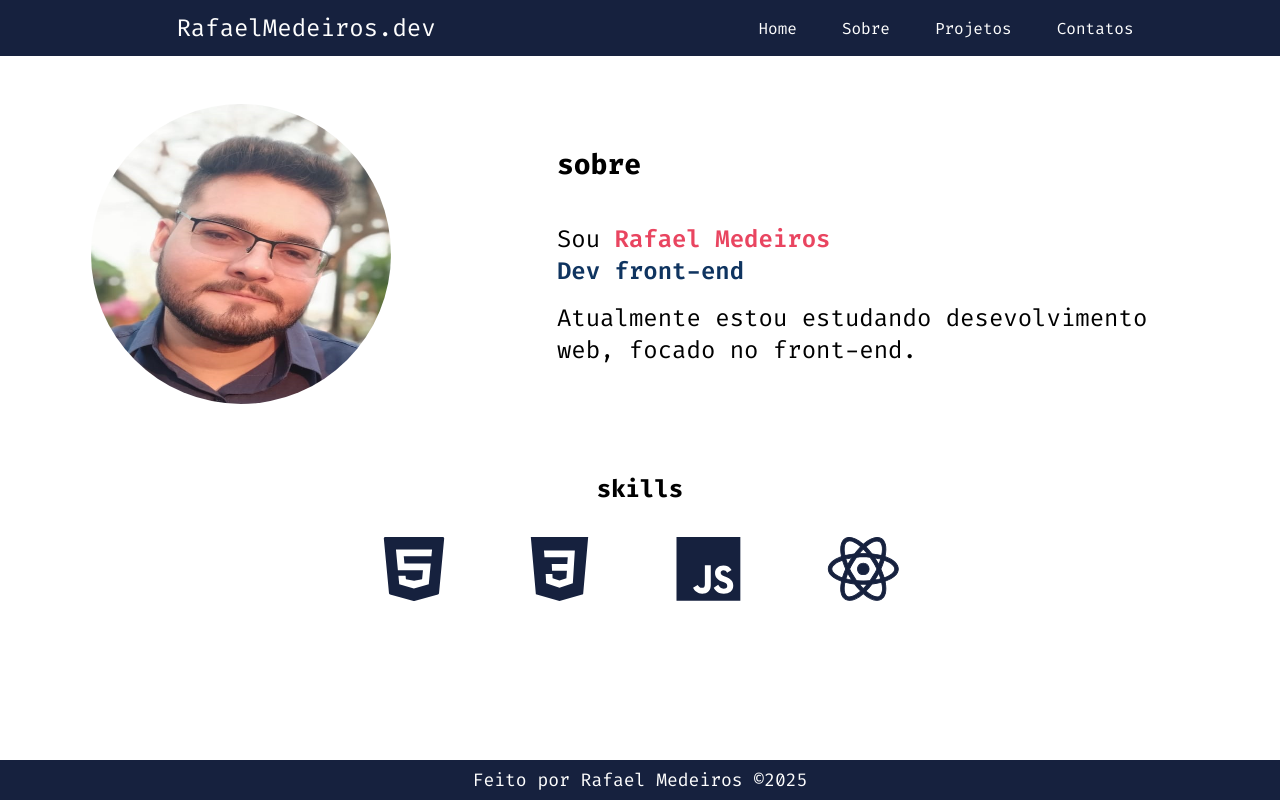
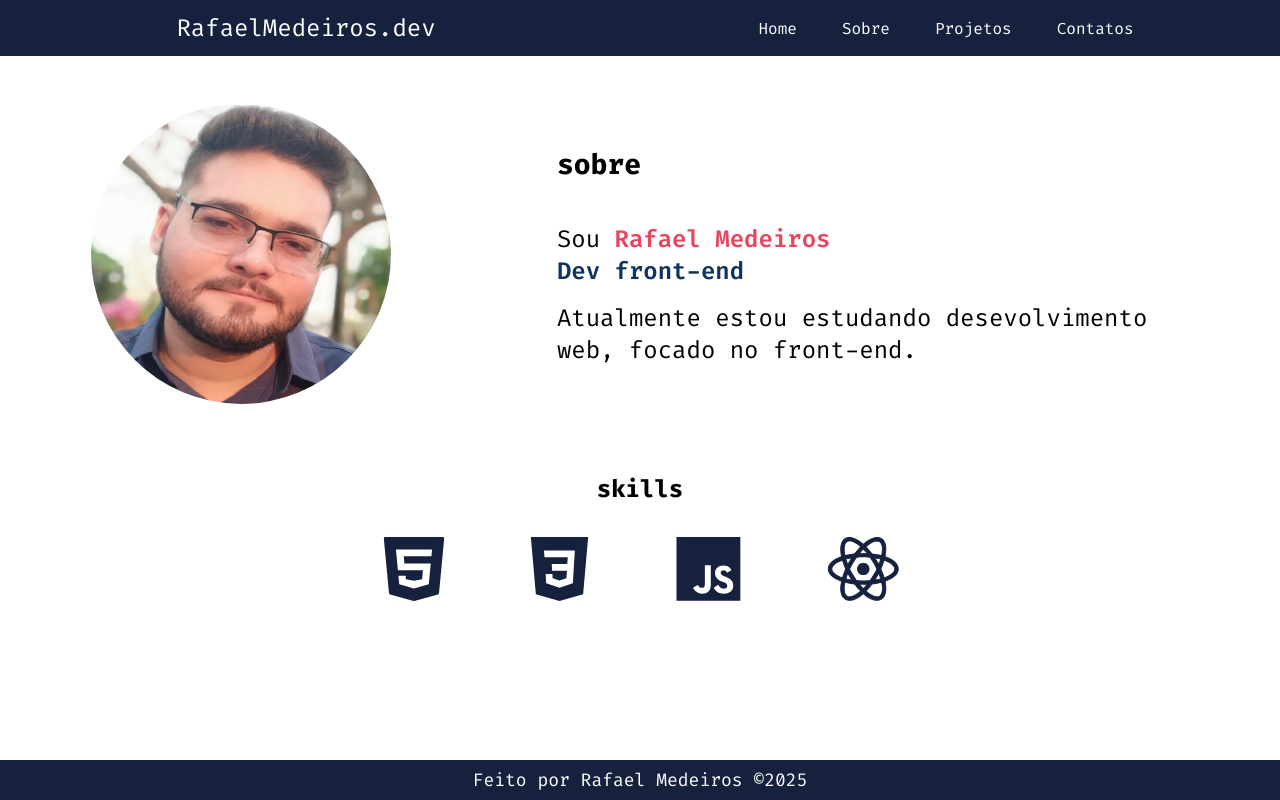
Before and after one commit to Rafael-Mont-Medeiros/website-with-react-vite, a React (Vite) app: page /sobre in a window 1280 px wide. Built offline with nearby package versions, Linux system fonts and the light colour scheme.

Commit message:
Desenvolvendo website com vite+react.

```diff
--- a/src/Pages/Sobre/Sobre.jsx
+++ b/src/Pages/Sobre/Sobre.jsx
@@ -3,6 +3,7 @@ import html from "./Images/icon-html.svg"
 import css from "./Images/icon-css.svg"
 import js from "./Images/icon-js.svg"
 import react from "./Images/icon-react.svg"
+import photo from "./Images/photo-rafael.png"
 
 export default function Sobre() {
     return (
@@ -12,7 +13,7 @@ export default function Sobre() {
                 <section className={style.content}>
 
                     <figure>
-                        <img src="/photo-rafael.jpg" alt="" />
+                        <img src={photo} alt="" />
                     </figure>
 
                     <div className={style.description}>
```
Also changed, not shown: src/Pages/Sobre/Images/photo-rafael.png (added).
